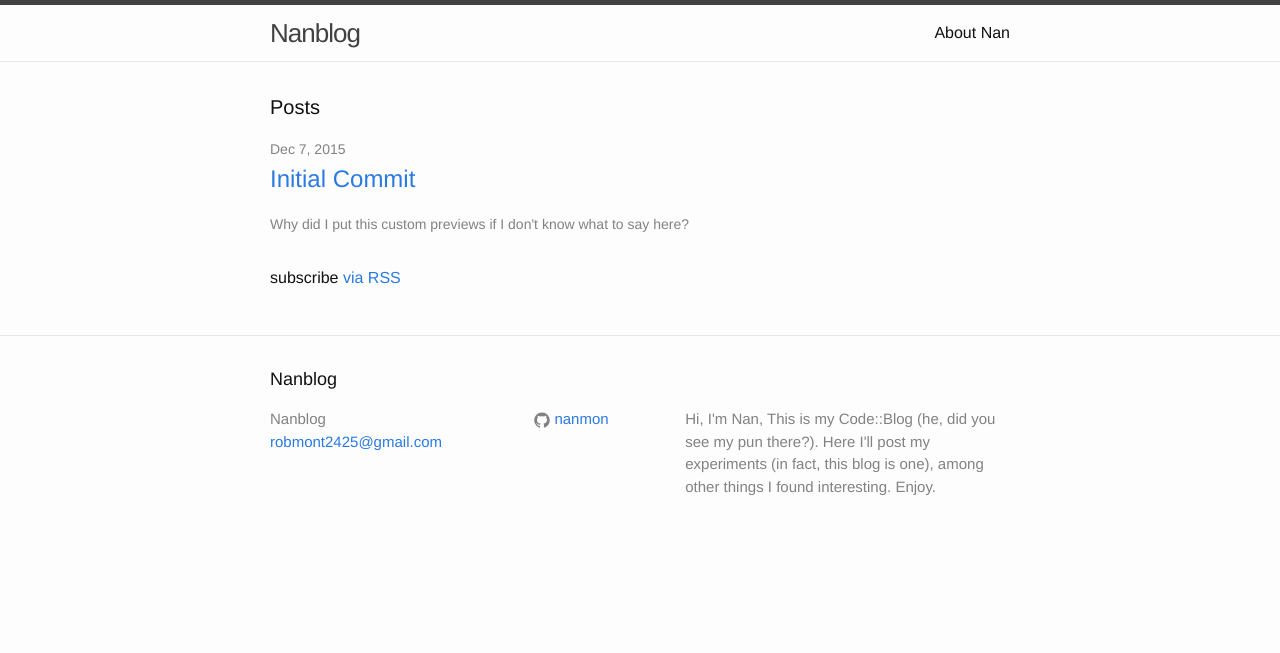
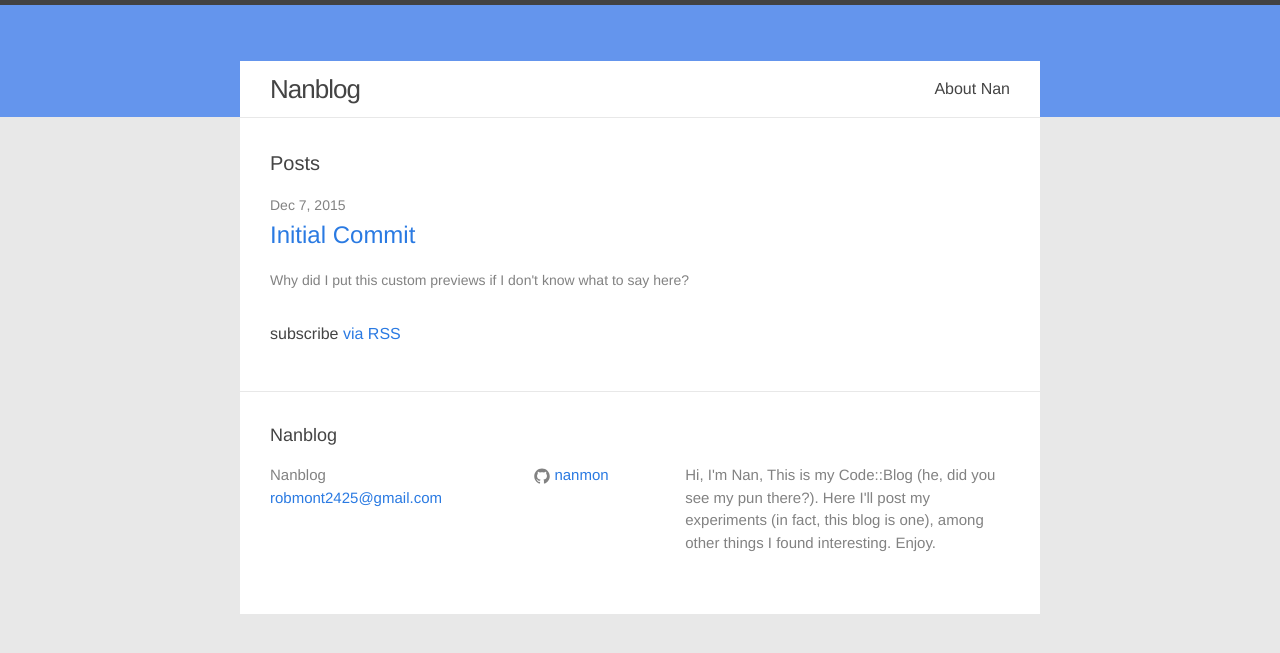
Before and after one commit to nanmon/nanmon.github.io, a Jekyll site: the page built from index.html, in a window 1280 px wide. Shown: the top 653 px of the page. Built offline with Jekyll 4.4.1, drawn with Linux system fonts in a browser that asks for light colours.

Commit message:
semimaterial

```diff
--- a/_sass/_base.scss
+++ b/_sass/_base.scss
@@ -16,7 +16,10 @@ dl, dd, ol, ul, figure {
 body {
     font: $base-font-weight #{$base-font-size}/#{$base-line-height} $base-font-family;
     color: $text-color;
-    background-color: $background-color;
+    background-color: $grey-color-light;
+    @include media-query($on-palm) {
+      background-color: white;
+    }
     -webkit-text-size-adjust: 100%;
     -webkit-font-feature-settings: "kern" 1;
     -moz-font-feature-settings: "kern" 1;
--- a/_sass/_layout.scss
+++ b/_sass/_layout.scss
@@ -2,12 +2,28 @@
  * Site header
  */
 .site-header {
+    border-bottom: 1px solid $grey-color-light;
     border-top: 5px solid $grey-color-dark;
-    border-bottom: 1px solid $grey-color-light;
-    min-height: 56px;
+    background: $header-background;
 
+
+    min-height: 112px;
+
+    @include media-query($on-palm) {
+      min-height: 56px;
+    }
     // Positioning context for the mobile navigation icon
     position: relative;
+
+    .wrapper {
+
+      background: white;
+      margin-top: 56px;
+      @include media-query($on-palm) {
+        background: none;
+        margin-top: 0px;
+      }
+    }
 }
 
 .site-title {
@@ -20,8 +36,13 @@
 
     &,
     &:visited {
-        color: $grey-color-dark;
+        color: $text-color;
+        @include media-query($on-palm) {
+          color: white;
+        }
     }
+
+
 }
 
 .site-nav {
@@ -100,6 +121,16 @@
 .site-footer {
     border-top: 1px solid $grey-color-light;
     padding: $spacing-unit 0;
+
+    width: 800px;
+    background: white;
+    margin: auto;
+
+    @include media-query($on-palm) {
+      width: auto;
+      background: none;
+      margin: 0px;
+    }
 }
 
 .footer-heading {
@@ -169,6 +200,15 @@
  */
 .page-content {
     padding: $spacing-unit 0;
+    width: 800px;
+    background: white;
+    margin: auto;
+
+    @include media-query($on-palm) {
+      width: auto;
+      background: none;
+      margin: 0px;
+    }
 }
 
 .page-heading {
--- a/css/main.scss
+++ b/css/main.scss
@@ -14,9 +14,10 @@ $base-line-height: 1.5;
 
 $spacing-unit:     30px;
 
-$text-color:       #111;
+$text-color:       #444;
 $background-color: #fdfdfd;
 $brand-color:      #2a7ae2;
+$header-background:#6495ED;
 
 $grey-color:       #828282;
 $grey-color-light: lighten($grey-color, 40%);
@@ -25,7 +26,7 @@ $grey-color-dark:  darken($grey-color, 25%);
 // Width of the content area
 $content-width:    800px;
 
-$on-palm:          600px;
+$on-palm:          800px;
 $on-laptop:        800px;
 
 
```
